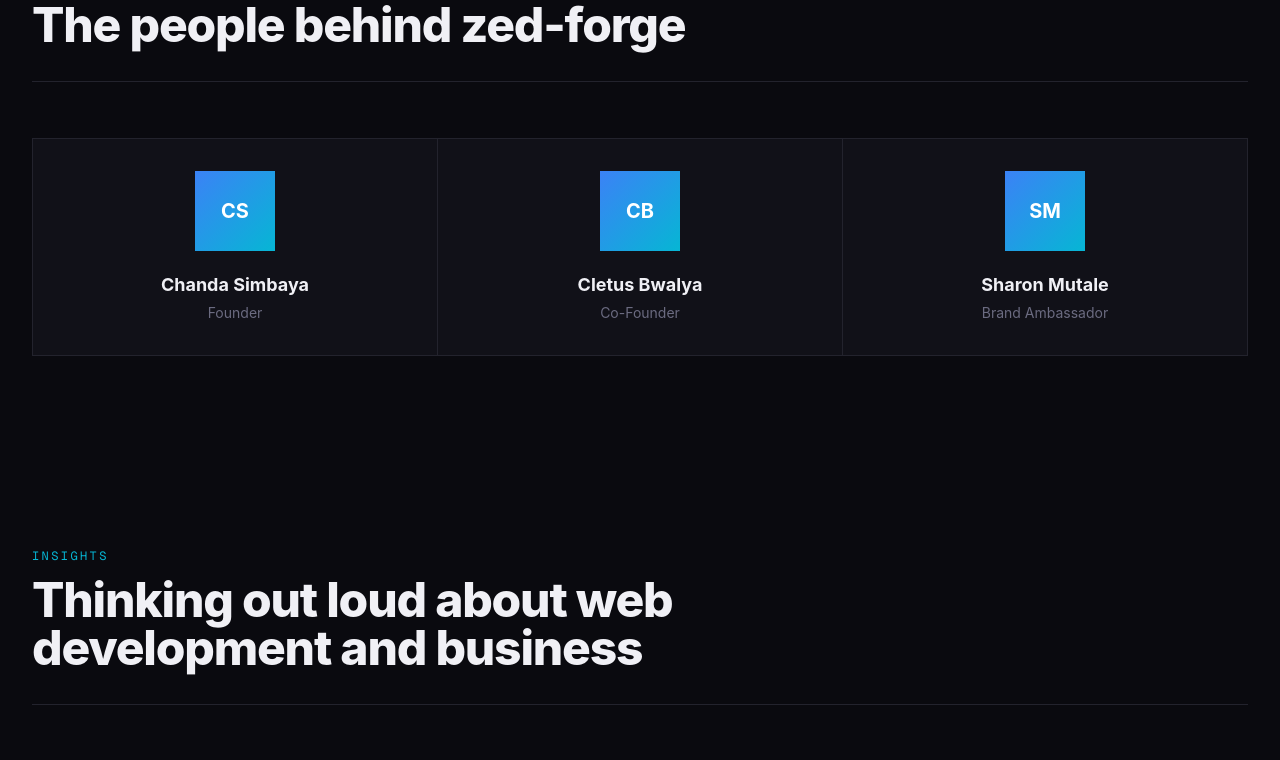
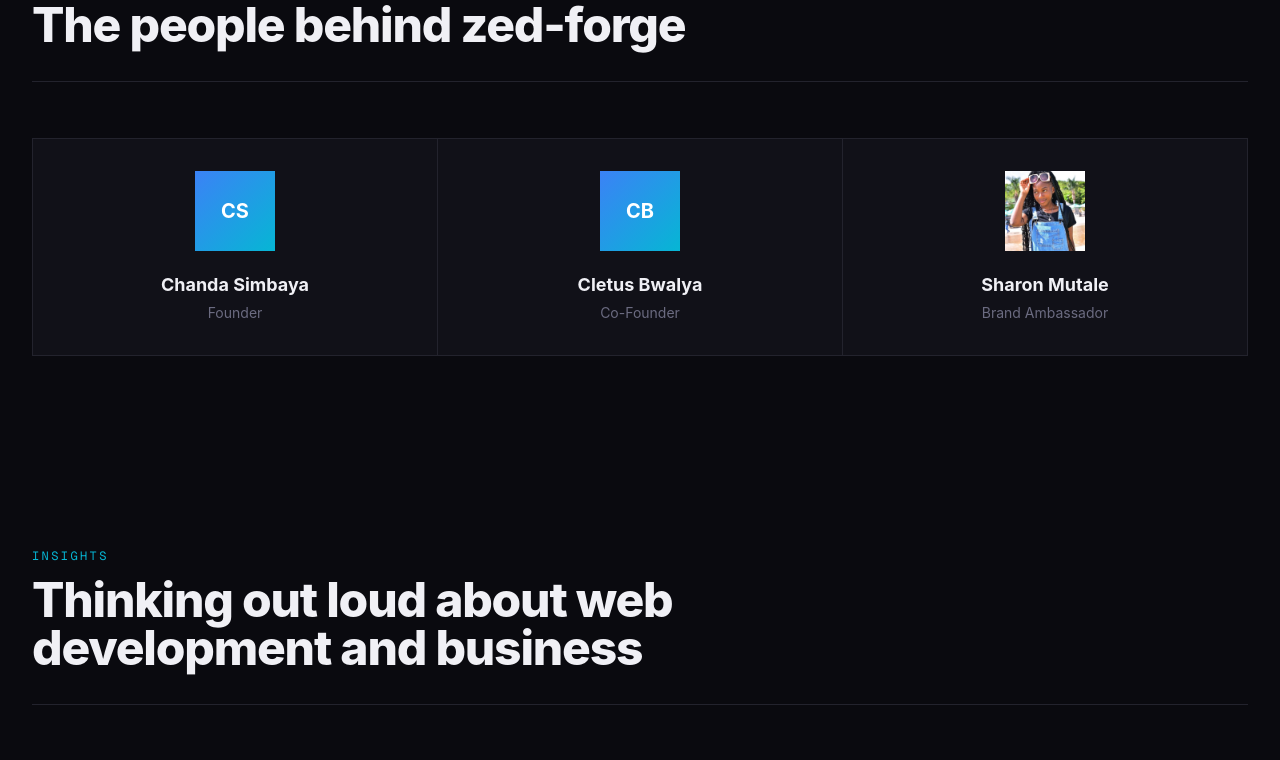
Before and after one commit to Obito324HX/zed-forge, a Next.js app: page / in a window 1280 px wide. Shown: the part 6160-6920 px from the top of the page. Built offline with nearby package versions, Linux system fonts and the light colour scheme.

Commit message:
Add Sharon's team photo

```diff
--- a/components/home/Team.tsx
+++ b/components/home/Team.tsx
@@ -1,6 +1,7 @@
 "use client";
 
 import { motion } from "framer-motion";
+import Image from "next/image";
 import { team } from "@/data/team";
 import { SectionHeader } from "./SectionHeader";
 
@@ -19,9 +20,15 @@ export function Team() {
               transition={{ delay: index * 0.08 }}
               className="flex flex-col items-center bg-ff-surface p-8 text-center"
             >
-              <div className="flex h-20 w-20 items-center justify-center bg-gradient-to-br from-ff-blue to-ff-cyan font-heading text-xl font-bold text-white">
-                {member.initials}
-              </div>
+              {member.photo ? (
+                <div className="relative h-20 w-20 overflow-hidden">
+                  <Image src={member.photo} alt={member.name} fill className="object-cover" />
+                </div>
+              ) : (
+                <div className="flex h-20 w-20 items-center justify-center bg-gradient-to-br from-ff-blue to-ff-cyan font-heading text-xl font-bold text-white">
+                  {member.initials}
+                </div>
+              )}
               <h3 className="mt-5 font-heading text-lg font-bold text-ff-text">{member.name}</h3>
               <p className="mt-1 text-sm text-ff-muted">{member.role}</p>
             </motion.div>
--- a/data/team.ts
+++ b/data/team.ts
@@ -2,6 +2,7 @@ export type TeamMember = {
   name: string;
   role: string;
   initials: string;
+  photo?: string;
 };
 
 export const team: TeamMember[] = [
@@ -18,6 +19,7 @@ export const team: TeamMember[] = [
   {
     name: "Sharon Mutale",
     role: "Brand Ambassador",
-    initials: "SM"
+    initials: "SM",
+    photo: "/team/sharon-mutale.jpg"
   }
 ];
```
Also changed, not shown: public/team/sharon-mutale.jpg (added).
